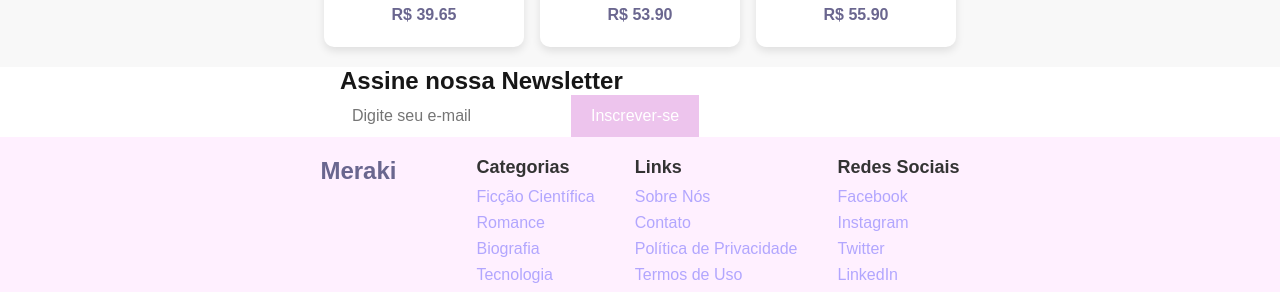
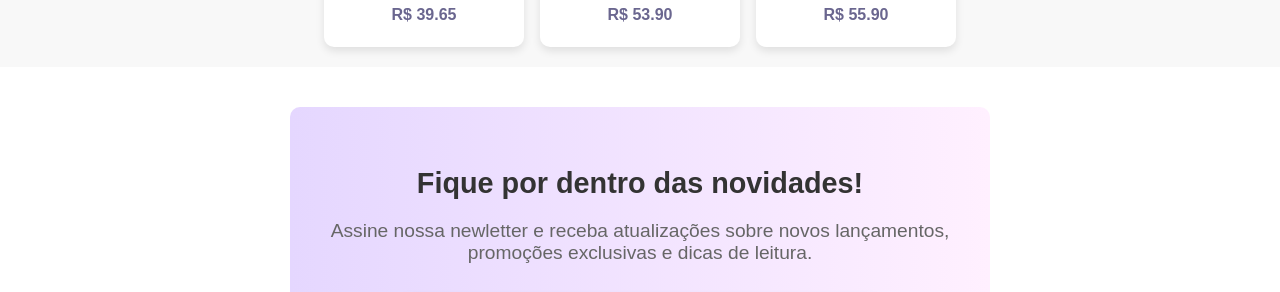
Before and after one commit to flaviamendes17/livraria-front, a Next.js app: page / in a window 1280 px wide. Shown: the part 629-921 px from the top of the page. Built offline with nearby package versions, Linux system fonts and the light colour scheme.

Commit message:
feat: correção e finalização da newletter

```diff
--- a/components/Newletter.jsx
+++ b/components/Newletter.jsx
@@ -3,17 +3,12 @@ import styles from "../styles/Newletter.module.css";
 
 const Newletter = () => {
     return (
-        <section className={styles.container}>
-            <h2 className={styles.title}>Assine nossa Newsletter</h2>
+        <section className={styles.newletter}>
+            <h2 className={styles.title}>Fique por dentro das novidades!</h2>
+            <p className={styles.subtitle}>Assine nossa newletter e receba atualizações sobre novos lançamentos, promoções exclusivas e dicas de leitura.</p>
             <form className={styles.form}>
-                <input
-                    type="email"
-                    placeholder="Digite seu e-mail"
-                    className={styles.input}
-                />
-                <button type="submit" className={styles.button}>
-                    Inscrever-se
-                </button>
+                <input type="email" placeholder="Seu melhor e-mail" className={styles.input} required />
+                <button type="submit" className={styles.button}>Assinar</button>
             </form>
         </section>
     );
--- a/styles/Newletter.module.css
+++ b/styles/Newletter.module.css
@@ -1,45 +1,56 @@
 .newletter {
     background: linear-gradient(90deg, #e5d7ff, #fff0ff);
-    padding: 40px;
+    padding: 60px 20px;
     text-align: center;
     border-radius: 10px;
-    margin: 20px;
+    margin: 40px auto;
+    max-width: 700px;
 }
 
-.container {
-    max-width: 600px;
-    margin: 0 auto;
+.title {
+    font-size: 1.8em;
+    font-weight: bold;
+    margin-bottom: 20px;
+    color: #333;
 }
 
+.subtitle {
+    font-size: 1.2em;
+    color: #666;
+    margin-bottom: 30px;
+}
 
-.input-container {
+.form{
     display: flex;
     justify-content: center;
-    align-items: center;
     max-width: 500px;
     margin: 0 auto;
-    border-radius: 5px;
+    background: white;
+    border-radius: 30px;
     overflow: hidden;
+    box-shadow: 0 4px 10px rgba(0, 0, 0, 0.1);
 }
 
 .input {
-    flex: 1;
-    padding: 12px;
+    flex:1;
+    padding: 12px 20px;
     border: none;
     font-size: 1em;
+    border-radius: 30px 0 0 30px;
     outline: none;
 }
 
 .button {
-    background: #edc4ed;
+    background-color: #edc4ed;
     color: white;
     padding: 12px 20px;
     border: none;
     font-size: 1em;
     cursor: pointer;
     transition: background 0.3s ease;
+    border-radius: 0 30px 30px 0;
 }
 
 .button:hover {
-    background: #d1a3d1;
+    background-color: #d1a3d1;
 }
```
